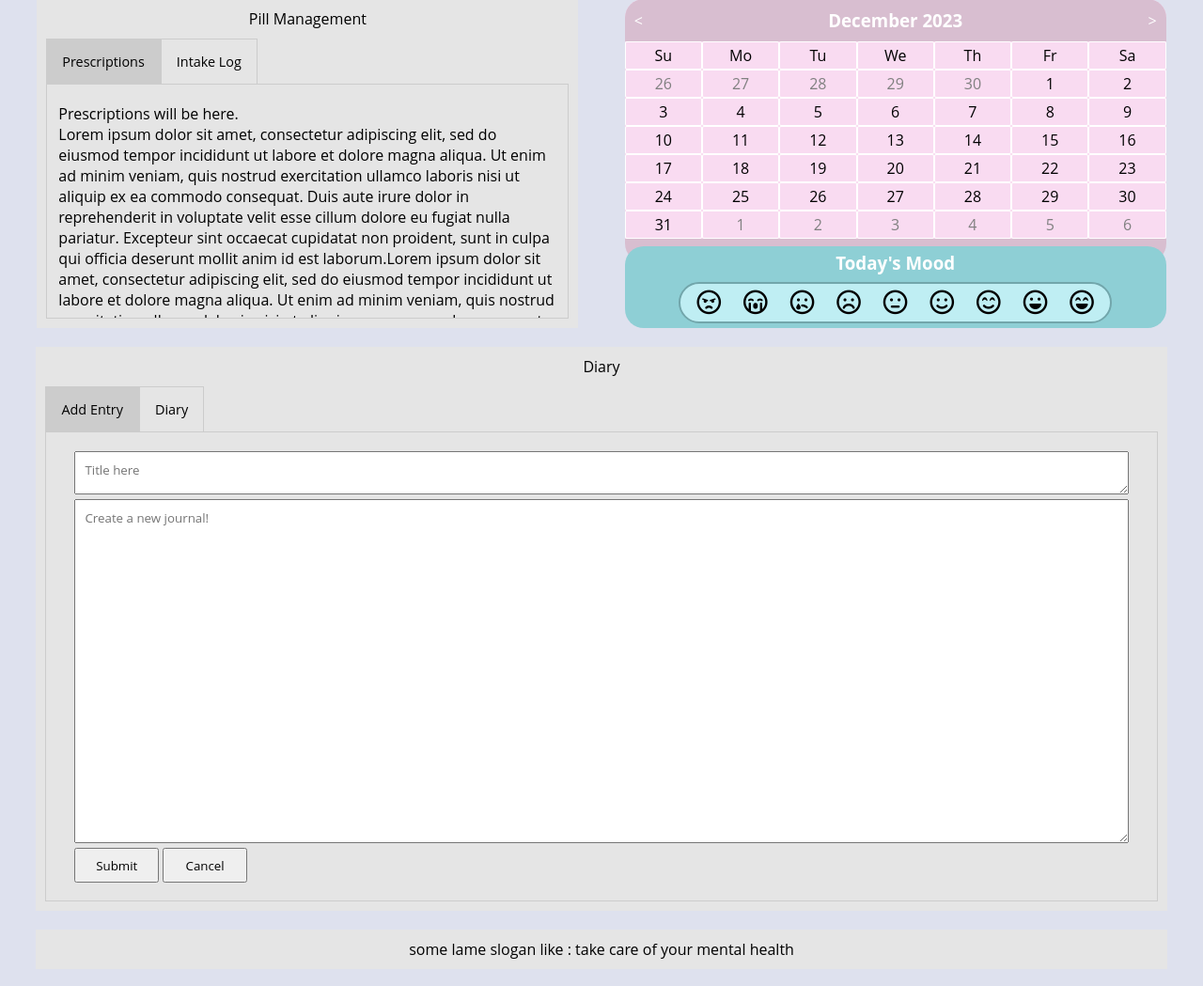
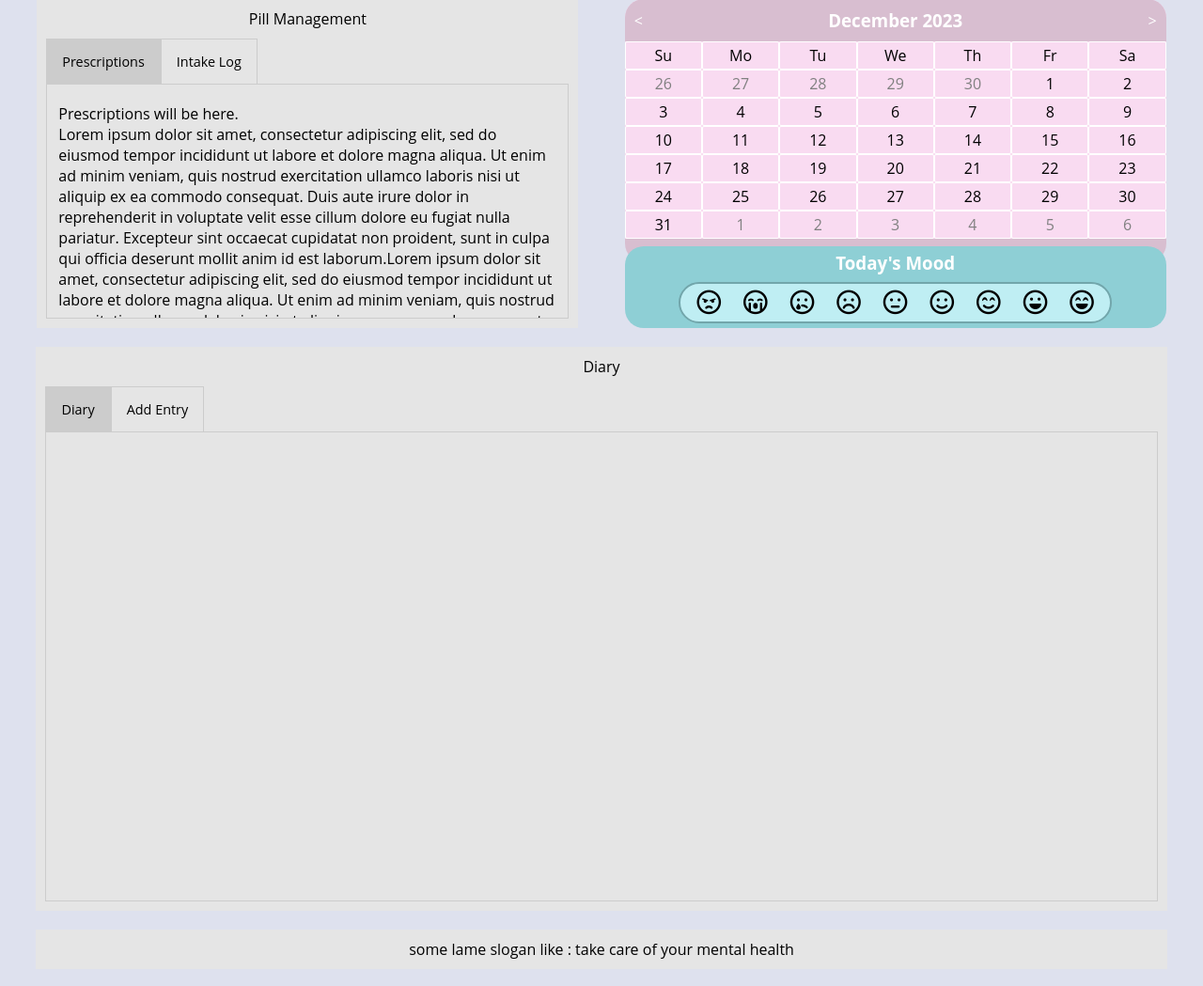
Before and after one commit to ons-taktak/ClearMyMind, a PHP site: page /diary/home.php in a window 1280 px wide. Shown: the part 91-1140 px from the top of the page at 94% size. Run offline with PHP 8.4, Linux system fonts and the light colour scheme; the visitor is signed in with stand-in values (Sample User, id 1); data that the repository does not hold is empty.

Commit message:
fixing diary entry submission

```diff
--- a/diary/home.php
+++ b/diary/home.php
@@ -165,8 +165,8 @@
 			<div class="diary">
 				<p>Diary</p>
 				<div class="tab">
-					<button class="tablinks2" onclick="openTab2(event, 'newEntry')" id="defaultOpen2">Add Entry</button>
-					<button class="tablinks2" onclick="openTab2(event, 'entries')">Diary</button>
+					<button class="tablinks2" onclick="openTab2(event, 'entries')" id="defaultOpen2">Diary</button>
+					<button class="tablinks2" onclick="openTab2(event, 'newEntry')">Add Entry</button>
 				</div>
 
 				<div id="newEntry" class="tabcontent2">
@@ -191,7 +191,7 @@
 						}
 
 					?>
-					<form action="home.php" method="post" style="height: 100%;">
+					<form action="home.php#entries" method="post" style="height: 100%;">
 						<textarea id="title" name="title" style="width: 100%; height: 10%; padding: 10px;" placeholder="Title here"></textarea>
 						<textarea id="main-text-data" name="content" style="width: 100%; height: 80%; padding: 10px;" placeholder="Create a new journal!"></textarea>
 						<button type="submit" name="submit" id="submit-btn">Submit</button>
@@ -202,11 +202,8 @@
 
 				<div id="entries" class="tabcontent2">
 					<?php
-
 						$sql = "SELECT * FROM journalEntries WHERE user_id = " .$_SESSION["user"];
 						$entries = mysqli_query($conn, $sql);
-						// $entries = mysqli_fetch_array($result, MYSQLI_ASSOC);
-						// echo "hi".$entries->num_rows;
 
 						if ($entries->num_rows > 0) {
 					        // Output data of each row
@@ -237,6 +234,7 @@
 						}
 					</script>
 				</div>
+
 			</div>
 		</div>
 	</div>
```
Also changed, not shown: 2 other files.
